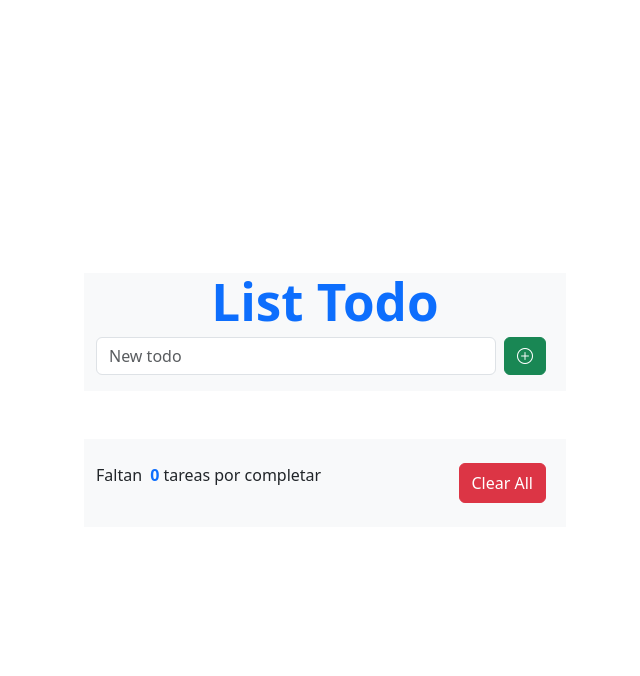
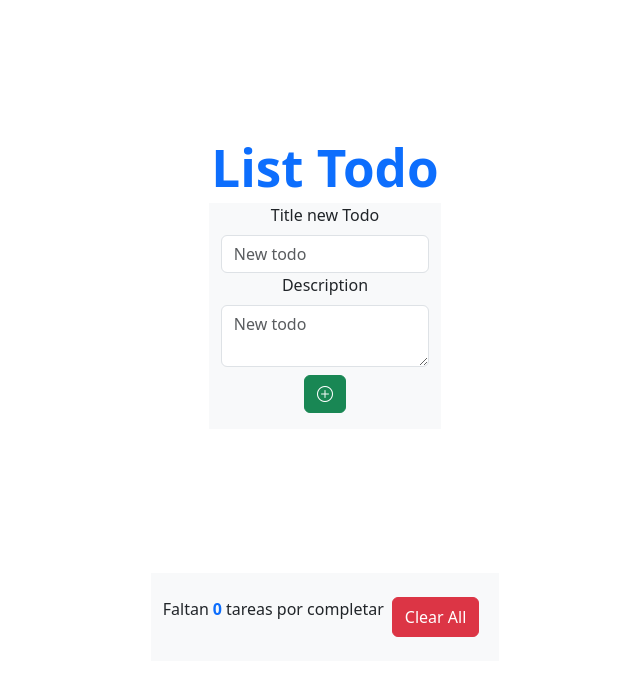
Before and after one commit to carlos060798/Todos.Ada, a React (Vite) app in the folder Tareas/: page / in a window 1280 px wide. Shown: the top 676 px of the page, without its empty margins (315-955 px from the left). Built offline with nearby package versions, Linux system fonts and the light colour scheme.

Commit message:
version de detalle

```diff
--- a/Tareas/src/App.jsx
+++ b/Tareas/src/App.jsx
@@ -2,35 +2,76 @@ import "./App.css";
 import TareasList from "./Tareas/Tareas";
 import useTareas from "./helpers/useTareas";
 
-
-const localStorageKey= "Tareas";
+const localStorageKey = "Tareas";
 
 function App() {
-
-const{ tareas ,pendiente ,Tarearef ,handleTareaADD ,toggleTodo ,handleTareaDelete,deleteTarea,editarTarea}=useTareas()
+  const {
+    tareas,
+    pendiente,
+    Tarearef,
+    handleTareaADD,
+    toggleTodo,
+    handleTareaDelete,
+    deleteTarea,
+    editarTarea,
+    descriptionRef,
+  } = useTareas();
 
   return (
     <>
-      <div className="container bg-light">
+      <div className="container   ">
         <h1 className="fw-bold text-primary">List Todo</h1>
-        <div className="mb-3 d-flex">
-          <input ref={Tarearef}   className="form-control inputWith" type="text" placeholder="New todo" />
-          <button className="btn btn-success mx-2" onClick={handleTareaADD}>
-            <i className="bi bi-plus-circle"></i>
+        <div className="container d-flex justify-content-center align-items-center bg-light col-8">
+          <div className="mb-3 col-12 flex-column">
+            <div className="text-center">
+              <label className="form-label mx-2">Title new Todo</label>
+              <input
+                ref={Tarearef}
+                className="form-control"
+                type="text"
+                placeholder="New todo"
+              />
+            </div>
+            <div className="text-center">
+              <label className="form-label mx-2">Description</label>
+              <textarea
+                ref={descriptionRef}
+                className="form-control"
+                placeholder="New todo"
+              />
+            </div>
+            <div className="d-flex justify-content-center mt-2">
+              <button className="btn btn-success" onClick={handleTareaADD}>
+                <i className="bi bi-plus-circle"></i>
+              </button>
+            </div>
+          </div>
+        </div>
+        <section className="container mt-5 d-flex  justify-content-between py-4">
+          <TareasList
+            tareas={tareas}
+            toggleTodo={toggleTodo}
+            deleteTarea={deleteTarea}
+            editarTarea={editarTarea}
+          />
+        </section>
+        <section className="container bg-light mt-5 d-flex  justify-content-between py-4">
+          <p>
+
+            Faltan
+            <span className="fw-bold mx-1 text-primary">{pendiente}</span>
+            tareas por completar
+          </p>
+          <button
+            className="btn btn-danger mx-2 text-ligth "
+            onClick={handleTareaDelete}
+          >
+            Clear All
           </button>
-
-        </div>
-        <TareasList tareas={tareas} toggleTodo={toggleTodo} deleteTarea={deleteTarea}  editarTarea={editarTarea}/>
+        </section>
       </div>
-      <section className="container bg-light mt-5 d-flex  justify-content-between py-4">
-          <p> Faltan <span className="fw-bold mx-1 text-primary">{pendiente}</span>tareas por completar</p>
-          <button className="btn btn-danger mx-2 text-ligth" onClick={handleTareaDelete}>Clear All</button>
-          </section>
     </>
   );
-
-
 }
 
-
 export default App;
--- a/Tareas/src/Tareas/Tarea.jsx
+++ b/Tareas/src/Tareas/Tarea.jsx
@@ -1,8 +1,8 @@
-import React, { useRef, useState,useEffect } from "react";
+import React, { useRef, useState, useEffect } from "react";
 import "./tarea.css";
 
 function TareaItem({ tarea, toggleTodo, deleteTarea, editarTarea }) {
-  const { id, task, completed } = tarea;
+  const { id, task, descripcion, completed } = tarea;
   const liItem = useRef();
   const [isChecked, setIsChecked] = useState(completed);
 
@@ -33,9 +33,12 @@ function TareaItem({ tarea, toggleTodo, deleteTarea, editarTarea }) {
   };
 
   return (
-    <li  className={`list-group-item d-flex justify-content-between mt-3 ${
+    <div
+      className={`list-group-item  mt-3 ${
         isChecked ? "text-decoration-line-through" : ""
-    }`}>
+      }`}
+    >
+      <section className="d-flex justify-content-between">
         <p className="h5">
           <input
             type="checkbox"
@@ -53,14 +56,13 @@ function TareaItem({ tarea, toggleTodo, deleteTarea, editarTarea }) {
           >
             <i className="bi bi-x-circle"></i>
           </button>
-        <button
-          className="btn text-success btn-list"
-          onClick={hadleTodoEdit}
-        >
+          <button className="btn text-success btn-list" onClick={hadleTodoEdit}>
             <i className="bi bi-pencil-square"></i>
           </button>
         </div>
-    </li>
+      </section>
+      <p>{descripcion}</p>
+    </div>
   );
 }
 
--- a/Tareas/src/helpers/useTareas.js
+++ b/Tareas/src/helpers/useTareas.js
@@ -12,6 +12,7 @@ function useTareas() {
 
   // referencia del imput de crear tareas
   const Tarearef = useRef();
+  const descriptionRef = useRef();
 
   // funciones principales
   const calculatePendientes = (tareas) => { // funcion de calculo de tareas pendientes
@@ -36,9 +37,10 @@ function useTareas() {
   // funcion de crear tarea
   function handleTareaADD() {
     const task = Tarearef.current.value;
+    const descripcion= descriptionRef.current.value;
     if (task === "") return;
 
-    const newTareas = [...tareas, { id: ID(), task, completed: false }];
+    const newTareas = [...tareas, { id: ID(), task,descripcion, completed: false }];
 
     if (edit) {
       Swal.fire({
@@ -152,7 +154,8 @@ function useTareas() {
     toggleTodo,
     handleTareaDelete,
     deleteTarea,
-    editarTarea
+    editarTarea,
+    descriptionRef,
   };
 };
 
```
Lines whose indentation alone changed are shown as unchanged.
